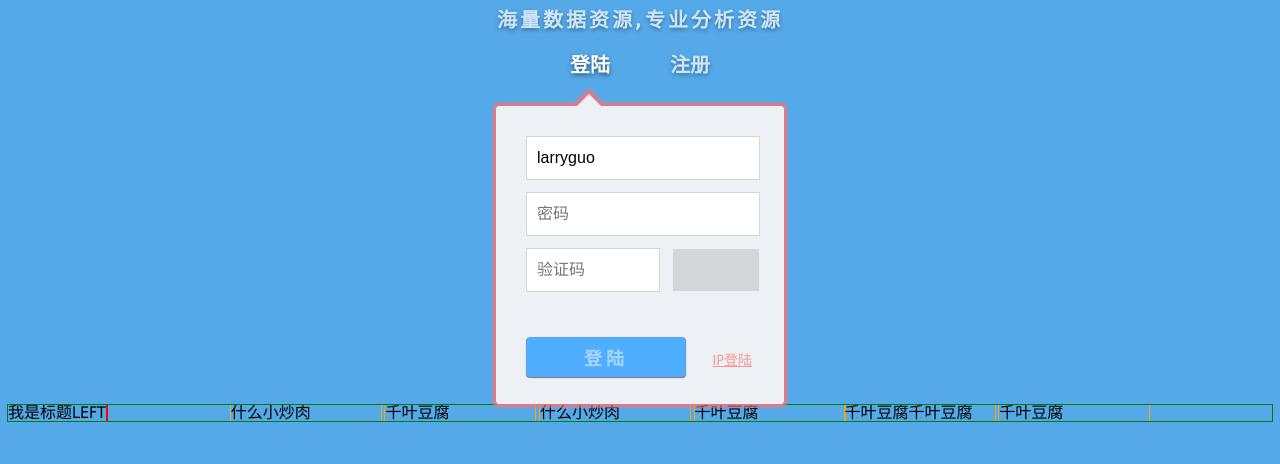
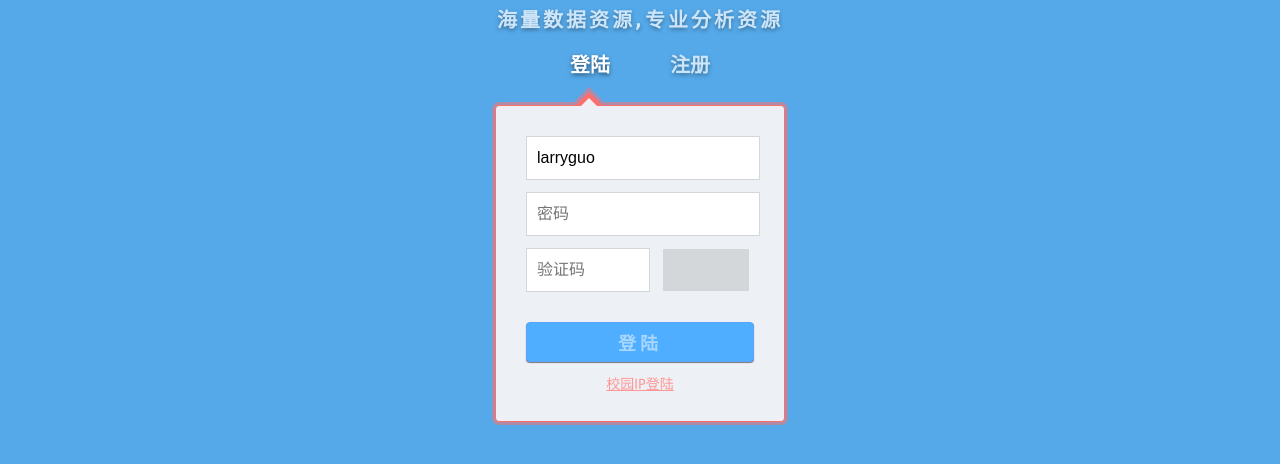
Before and after one commit to JackOVO/dfinder, a website: page app/entrance.html in a window 1280 px wide. Shown: the part 84-548 px from the top of the page. Drawn offline with Linux system fonts and the light colour scheme.

```diff
--- a/app/entrance.html
+++ b/app/entrance.html
@@ -48,9 +48,8 @@
     .dialog-signup {
       box-sizing: border-box;
       width: 290px;
-      height: 300px;
       margin: 30px auto 0 auto;
-      padding: 30px 0 0 30px;
+      padding: 30px 30px 0 30px;
 
       border: 1px solid #fd6e6e;
       background-color: #edf1f5;
@@ -87,12 +86,12 @@
       position: absolute;
       width: 0;
       height: 0;
-      border: 15px solid #edf1f5;
+      border: 14px solid #edf1f5;
       border-top-color: transparent;
       border-left-color: transparent;
       border-right-color: transparent;
-      top: -43px;
-      left: 78px;
+      top: -38px;
+      left: 79px;
       z-index: 2;
     }
     .dialog-signup input {
@@ -106,12 +105,13 @@
       outline: 0;
     }
     .dialog-signup input.last {
-      width: 120px;
+      width: 110px;
       margin-bottom: 0;
       margin-right: 8px;
     }
     .dialog-bottom {
-      margin-top: 45px;
+      margin-top: 30px;
+      text-align: center;
     }
     .dialog-signup input:hover {
       border: 1px solid #3b9eff;
@@ -126,7 +126,7 @@
       border: 1px solid #58a3fc;
       box-shadow: 0 1px 1px #7a7a7a;
 
-      width: 160px;
+      width: 100%;
       height: 40px;
       font-weight: bold;
       font-family: \5fae\8f6f\96c5\9ed1, tahoma;
@@ -151,9 +151,10 @@
       background-color: #d3d7d9;
     }
     .sign-up-ip {
+      display: inline-block;
       font-size: 14px;
       color: #ff9595;
-      margin-left: 22px;
+      margin: 15px auto 30px;
     }
   </style>
 </head>
@@ -173,12 +174,12 @@
     <input class="last" type="text" value="" placeholder="验证码">
     <span class="verification">&nbsp;</span>
     <div class="dialog-bottom">
-      <button class="sign-up disable">登陆</button>
-      <a class="sign-up-ip" href="javascript:;">IP登陆</a>
+      <button class="sign-up disable">登陆</button><br>
+      <a class="sign-up-ip" href="javascript:;">校园IP登陆</a>
     </div>
   </div>
 
-  <div class="container">
+<!--   <div class="container">
   <div class="box left">我是标题LEFT</div>
   <div class="box">
     <span>什么小炒肉</span>
@@ -204,6 +205,6 @@
     outline: 1px solid orange;
     text-align: left;
   }
-  </style>
+</style> -->
 </body>
 </html>
```
Lines whose indentation alone changed are shown as unchanged.
